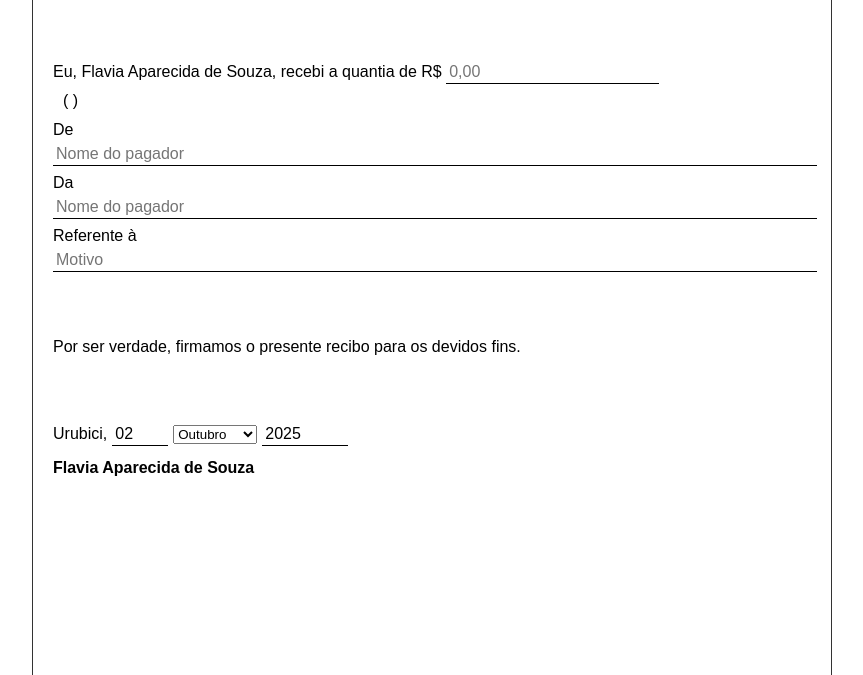
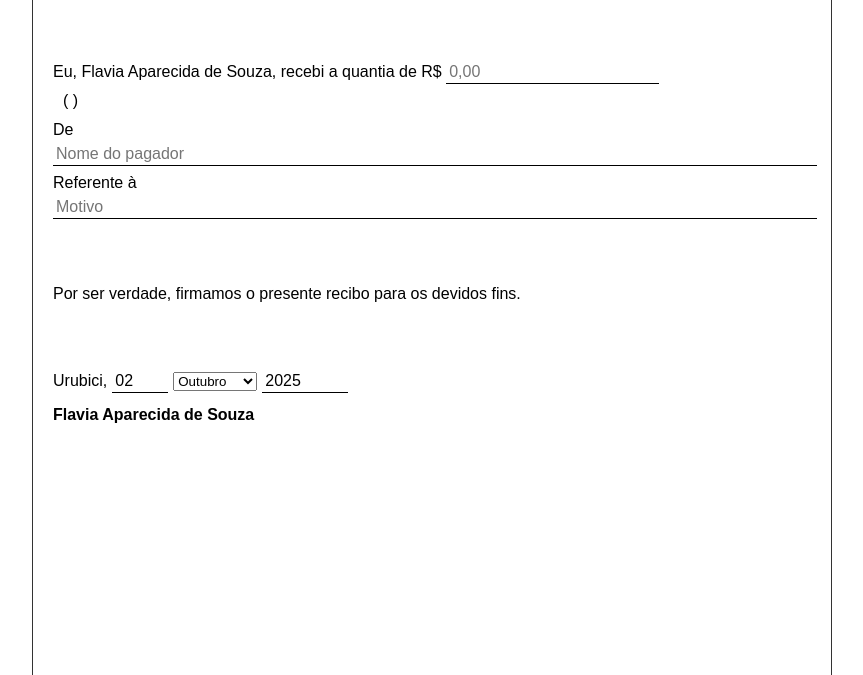
Before and after one commit to WilliamAntonelli/recibo, a plain HTML site: page index.html in a window 1280 px wide. Shown: the part 125-800 px from the top of the page, without its empty margins (208-1071 px from the left). Drawn offline with Linux system fonts and the light colour scheme.

Commit message:
Update index.html

```diff
--- a/index.html
+++ b/index.html
@@ -19,11 +19,10 @@
         padding: 20px;
         line-height: 1.5;
         background: white;
-        width: 800px;          /* largura fixa para evitar corte */
-        min-height: 1120px;    /* altura próxima de uma folha A4 */
-        width: 800px;   /* largura fixa para consistência */
+        width: 800px;
+        min-height: 900px; /* margem inferior reduzida */
         box-sizing: border-box;
-        margin-bottom: 30px; /* espaço para o botão */
+        margin-bottom: 30px;
     }
     h1 {
         text-align: center;
@@ -50,14 +49,11 @@
         gap: 5px;
         align-items: center;
         margin-top:5px;
-        margin-top: 5px;
     }
     .assinatura-nome {
         margin-top:10px;
         font-weight:bold;
-        margin-top: 10px;
-        font-weight: bold;
-        margin-bottom: 40px; /* 3 a 4 linhas de espaço */
+        margin-bottom: 40px;
     }
     #btnPDF {
         padding: 8px 16px;
@@ -80,8 +76,8 @@
 
 <p id="valorExtenso" style="margin-left:10px;">( )</p>
 
+<!-- Linha "De:" mantida, linha "Da:" removida -->
 <p>De <input type="text" id="pagador" placeholder="Nome do pagador" style="width:100%;"></p>
-<p>Da <input type="text" id="pagador" placeholder="Nome do pagador" style="width:100%;"></p>
 
 <p>Referente à <input type="text" id="motivo" placeholder="Motivo" style="width:100%;"></p>
 
```
